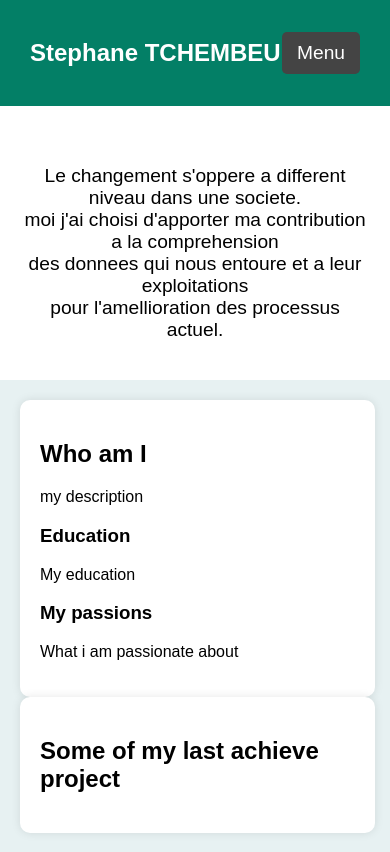
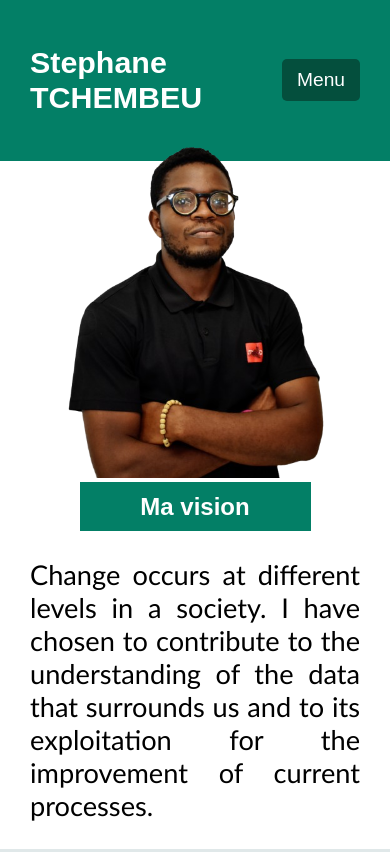
Before and after one commit to stephTchembeu/stephTchembeu-portfolio, a plain HTML site: page index.html in a window 390 px wide. Shown: the top 852 px of the page. Drawn offline with Linux system fonts and the light colour scheme.

Commit message:
modify the js file and some html elements

```diff
--- a/assets/jsfile.js
+++ b/assets/jsfile.js
@@ -1,12 +1,16 @@
 document.addEventListener("DOMContentLoaded", function () {
-    const menuButton = document.getElementById("menu-btn");
-    const menuLinks = document.querySelector(".applis");
+  const menuButton = document.getElementById("menu-btn");
+  const menuLinks = document.querySelector(".applis");
 
-    menuButton.addEventListener("click", function () {
-      if (menuLinks.style.display === "flex") {
-        menuLinks.style.display = "none";
-      } else {
-        menuLinks.style.display = "flex";
-      }
-    });
+  menuButton.addEventListener("click", function () {
+    menuLinks.style.display = "flex"; // Show the menu when clicked
   });
+  // Keep menu open when mouse is over it
+  menuLinks.addEventListener("mouseenter", function () {
+    menuLinks.style.display = "flex";
+  });
+  // Hide menu when mouse leaves the menu area
+  menuLinks.addEventListener("mouseleave", function () {
+    menuLinks.style.display = "none";
+  });
+});
--- a/assets/monCss.css
+++ b/assets/monCss.css
@@ -3,7 +3,7 @@ body {
     font-family: Arial, sans-serif;
     margin: 0;
     padding: 0;
-    background-color: #e7f1f2;
+    background-color: #e0e8e9;
   }
 
   /* Navigation bar */
@@ -18,7 +18,7 @@ body {
   }
 
   nav #logo p {
-    font-size: 1.5em;
+    font-size: 1.9em;
     font-weight: bold;
   }
 
@@ -46,7 +46,7 @@ body {
   /* Menu button for small screens */
   .menu-button {
     display: none;
-    background-color: #444;
+    background-color: #044f3d;
     color: white;
     border: none;
     padding: 10px 15px;
@@ -61,19 +61,25 @@ body {
     align-items: center;
     justify-content: center;
     padding: 20px;
+    padding-bottom: 0%;
     gap: 20px;
     background: white;
   }
 
   .picture-description img {
-    width: 200px;
+    width: 40%;
     height: auto;
     border-radius: 10px;
   }
 
+
+
   #description {
-    font-size: 1.2em;
+    font-size: 1.7em;
+    font-family: 'Gill Sans', 'Gill Sans MT', Calibri, 'Trebuchet MS', sans-serif;
     max-width: 600px;
+    text-align: justify;  /* Ensures justification at all screen sizes */
+    padding: 0 10px;
   }
 
   /* Main container */
@@ -100,7 +106,7 @@ body {
       position: absolute;
       top: 60px;
       right: 10px;
-      background-color: #333;
+      background-color: #037f66;
       width: 150px;
       text-align: center;
       border-radius: 5px;
@@ -129,4 +135,26 @@ body {
       flex-direction: column;
       text-align: center;
     }
+
+    .picture-description img{
+      width:80%;
+      margin-top: -15%;
+      z-index: 0;
+    }
+    .picture-description div{
+
+      justify-content: center;
+    }
+
+    .picture-description div h2{
+      display: block;
+      z-index:4;
+      width: 60%;
+      padding: 3%;
+      color: white;
+      background-color: #037f66;
+      margin-top: -4.7%;
+      margin-left: auto;
+      margin-right: auto;
+    }
   }
--- a/index.html
+++ b/index.html
@@ -21,13 +21,19 @@
         </div>
       </nav>
       <div class="picture-description">
-        <img src="" alt="" id="first-img" />
-        <p id="description">
-          Le changement s'oppere a different niveau dans une societe. <br />
-          moi j'ai choisi d'apporter ma contribution a la comprehension <br />
-          des donnees qui nous entoure et a leur exploitations <br />
-          pour l'amellioration des processus actuel.
-        </p>
+        <img
+          src="assets/images/persona.png"
+          alt="an image of Stephane TCHEMBEU"
+          id="first-img"
+        />
+        <div class="vision">
+          <h2>Ma vision</h2>
+          <p id="description">
+            Change occurs at different levels in a society. I have chosen to
+            contribute to the understanding of the data that surrounds us and to
+            its exploitation for the improvement of current processes.
+          </p>
+        </div>
       </div>
     </header>
     <!-- -->
@@ -47,8 +53,6 @@
     </div>
     <!-- -->
 
-
-    <script src="assets/jsfile.js">
-    </script>
+    <script src="assets/jsfile.js"></script>
   </body>
 </html>
```
Also changed, not shown: assets/fonts/DMSans-Italic-VariableFont_opsz,wght.ttf (deleted), assets/fonts/DMSans-VariableFont_opsz,wght.ttf (deleted), assets/fonts/OFL.txt (deleted), assets/fonts/README.txt (deleted), assets/fonts/static/DMSans-Medium.ttf (deleted), assets/fonts/static/DMSans-MediumItalic.ttf (deleted), assets/fonts/static/DMSans-Regular.ttf (deleted), assets/images/favicon-32x32.png (deleted), assets/images/illustration-ai-content.webp (deleted), assets/images/illustration-audience-growth.webp (deleted), assets/images/illustration-consistent-schedule.webp (deleted), assets/images/illustration-create-post.webp (deleted), assets/images/illustration-five-stars.webp (deleted), assets/images/illustration-grow-followers.webp (deleted), 3 more files.
